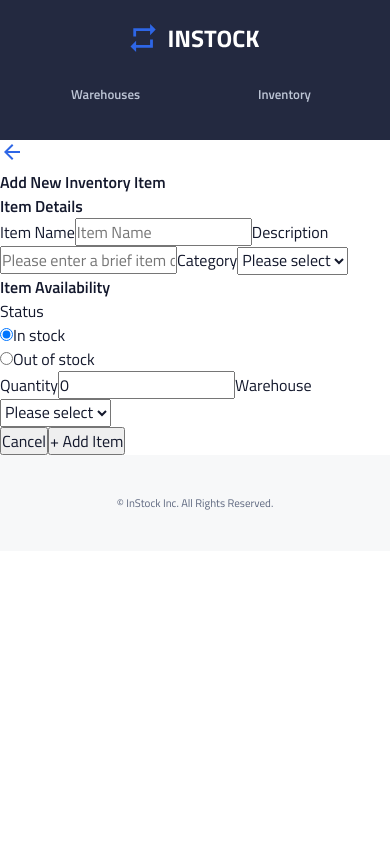
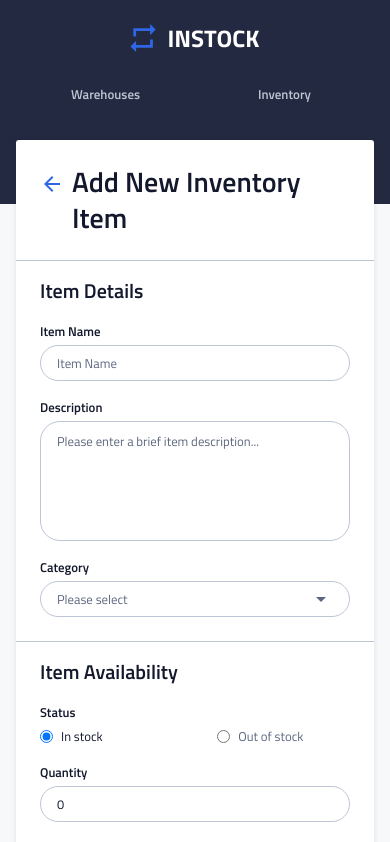
Before and after one commit to JimmyZ98/InStock, a React (Create React App) app: page /inventory-add in a window 390 px wide. Shown: the top 842 px of the page. Built offline with nearby package versions, Linux system fonts and the light colour scheme.

Commit message:
added mobile styling

```diff
--- a/src/pages/AddInventoryPage/AddInventoryPage.js
+++ b/src/pages/AddInventoryPage/AddInventoryPage.js
@@ -29,17 +29,17 @@ class AddInventoryPage extends Component {
               <option value=''>Please select</option>
             </select>
           </div>
-          <div className="new-inventory__availability-container">
+          <div className="new-inventory__details-container">
             <h2 className="new-inventory__sub-title">Item Availability</h2>
             <p className="new-inventory__label">Status</p>
             <div className="new-inventory__radio-container">
               <div className="new-inventory__radio">
-                <input type="radio" id="in_stock" name="status" value="In Stock" checked/>
-                <label for="in_stock">In stock</label>
+                <input className='new-inventory__option' type="radio" id="in_stock" name="status" value="In Stock" checked/>
+                <label className='new-inventory__radio-text' for="in_stock">In stock</label>
               </div>
               <div className="new-inventory__radio">
-                <input type="radio" id="out_of_stock" name="status" value="Out of Stock"/>
-                <label for="out_of_stock">Out of stock</label>
+                <input className='new-inventory__option' type="radio" id="out_of_stock" name="status" value="Out of Stock"/>
+                <label className='new-inventory__radio-text' for="out_of_stock">Out of stock</label>
               </div>
             </div>
             <label className="new-inventory__label" htmlFor="quantity">Quantity</label>
@@ -48,10 +48,10 @@ class AddInventoryPage extends Component {
             <select className="new-inventory__select" required id="warehouse">
               <option value=''>Please select</option>
             </select>
-            <div className="new-inventory__button-container">
-              <button className="new-inventory__button new-inventory__button--cancel">Cancel</button>
-              <button className="new-inventory__button">+ Add Item</button>
-            </div>
+          </div>
+          <div className="new-inventory__button-container">
+            <button className="new-inventory__button new-inventory__button--cancel">Cancel</button>
+            <button className="new-inventory__button">+ Add Item</button>
           </div>
         </form>
       </section>
--- a/src/pages/AddInventoryPage/AddInventoryPage.scss
+++ b/src/pages/AddInventoryPage/AddInventoryPage.scss
@@ -0,0 +1,182 @@
+@use '../../styles/partials/fonts' as *;
+@use '../../styles/partials/variables' as *;
+@use '../../styles/partials/colors' as *;
+@use '../../styles/partials/mixins' as *;
+
+* {
+  box-sizing: border-box;
+  font-size: 16px;
+  font-family: 'Titillium Web', sans-serif;
+  color: $primary-dark;
+  margin: 0;
+  padding: 0;
+}
+
+a {
+  all: unset;
+}
+
+.new-inventory {
+  background: linear-gradient(
+        to bottom,
+        $background-dark 0,
+        $background-dark 4rem,
+        $background-light 4rem,
+        $background-light 100%
+    );
+    padding-bottom: .25rem;
+
+    &__container {
+      display: flex;
+      flex-direction: column;
+      background-color: $primary-light;
+      box-shadow: 0px 2px 5px rgba(19, 24, 44, 0.1);
+      border-radius: 3px;
+
+      margin: 0 1rem;
+    }
+
+    &__title-container {
+      display: flex;
+      align-items: flex-start;
+      padding: 1.5rem;
+    }
+
+    &__icon {
+      margin: .5rem .5rem 0 0;
+      cursor: pointer;
+    }
+
+    &__title {
+      font-size: 1.75rem;
+      font-weight: 600;
+      line-height: 36px;
+    }
+
+    &__form {
+      display: flex;
+      flex-direction: column;
+    }
+
+    &__details-container {
+      display: flex;
+      flex-direction: column;
+      padding: 1rem 1.5rem;
+      border-top: 1px solid $secondary-light;
+    }
+
+    &__sub-title {
+      font-size: 1.25rem;
+      font-weight: 600;
+      line-height: 28px;
+      margin-bottom: 1rem;
+    }
+
+    &__label {
+      font-size: .8rem;
+      font-weight: 600;
+      line-height: 20px;
+      margin-bottom: .25rem;
+    }
+
+    &__input {
+      width: 100%;
+      height: 2.25rem;
+      font-size: .8rem;
+      color: $primary-dark;
+      padding: 0 1rem;
+      border: 1px solid $secondary-light;
+      border-radius: 20px;
+      margin-bottom: 1rem;
+
+      &--description {
+        height: 7.5rem;
+        padding-bottom: 5rem;
+      }
+
+      &::placeholder {
+        color: $secondary-dark;
+      }
+
+      &:focus {
+        outline: 1px solid $primary-color;
+      }
+    }
+
+    &__select {
+      width: 100%;
+      height: 2.25rem;
+      appearance: none;
+      background: url(../../assets/Icons/arrow_drop_down-24px.svg) no-repeat;
+      background-position: center right 1rem;
+      font-size: .8rem;
+      color: $secondary-dark;
+      padding: 0 1rem;
+      border: 1px solid $secondary-light;
+      border-radius: 20px;
+      margin-bottom: .5rem;
+
+      &:focus {
+        color: $primary-dark;
+        outline: 1px solid $primary-color;
+      }
+    }
+
+    &__radio-container {
+      display: flex;
+      justify-content: space-between;
+      width: 85%;
+      margin-bottom: 1rem;
+    }
+
+    &__radio {
+      display: flex;
+      align-items: center;
+    }
+
+    &__radio-text {
+      font-size: .8rem;
+      line-height: 20px;
+      color: $secondary-dark;
+      margin-left: .5rem;
+    }
+
+    &__option:checked + label {
+      color: $primary-dark;
+    }
+
+    &__button-container {
+      display: flex;
+      justify-content: space-between;
+      background-color: $background-light;
+      padding: 1rem 1.5rem;
+    }
+
+    &__button {
+      width: 45%;
+      height: 2.25rem;
+      color: $primary-light;
+      font-size: .8rem;
+      font-weight: 600;
+      background-color: $primary-color;
+      border: none;
+      border-radius: 20px;
+      cursor: pointer;
+
+      &:hover {
+        background-color: $background-dark;
+      }
+
+      &--cancel {
+        color: $secondary-dark;
+        background-color: $primary-light;
+        border: 1px solid $secondary-light;
+
+        &:hover {
+          color: $primary-color;
+          border-color: $primary-color;
+          background-color: $primary-light;
+        }
+      }
+    }
+}
```
